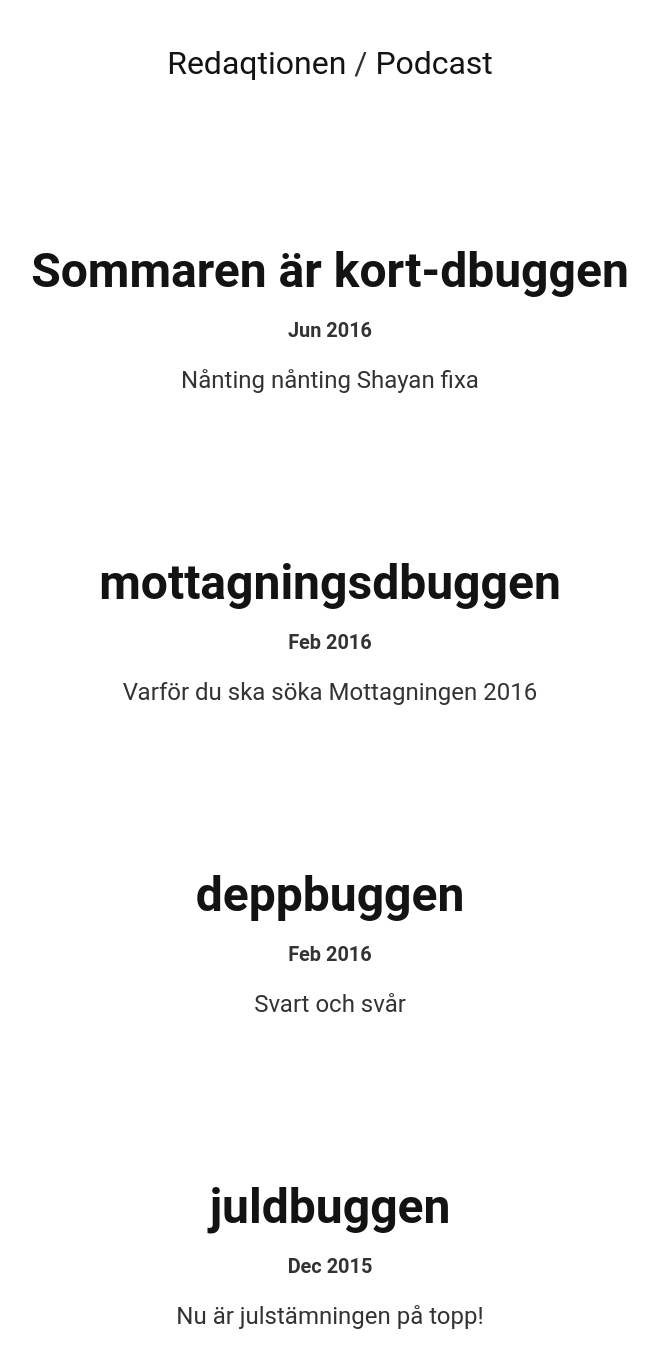
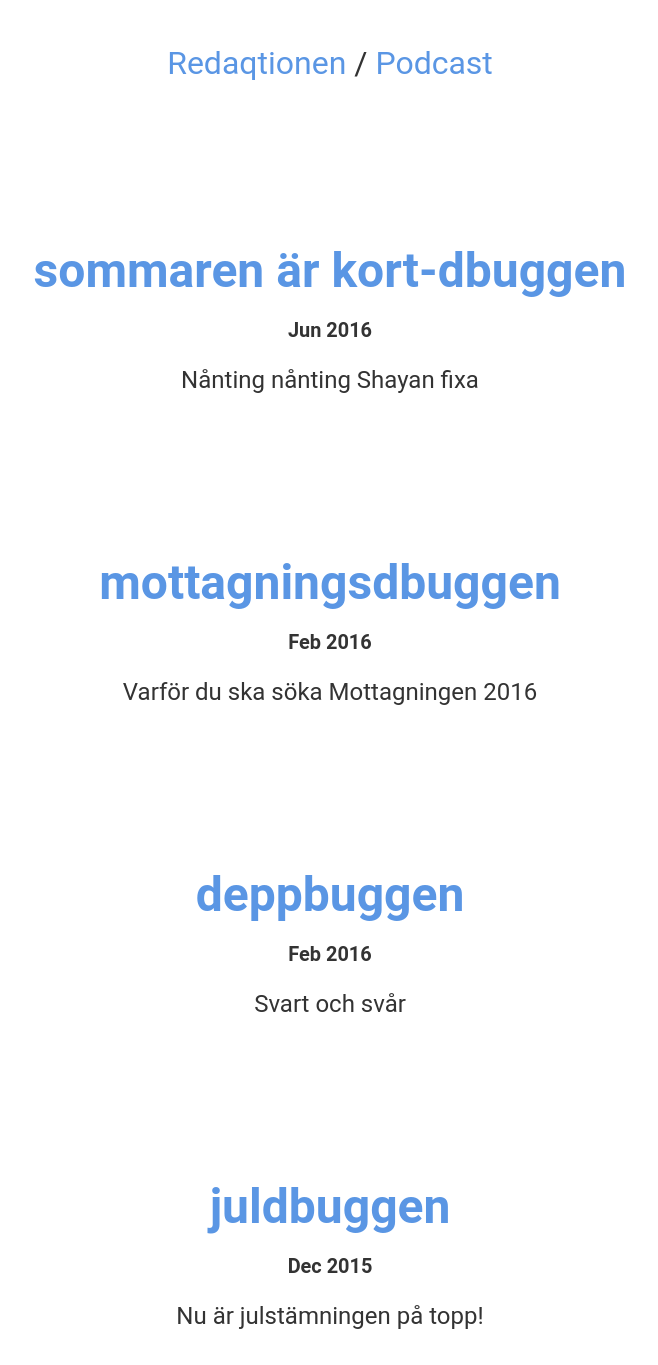
Before and after one commit to datasektionen/dbuggen, a Jekyll site: the page built from index.html, in a window 1280 px wide, cut to the strip 555-1920 px from the top of the page. Shown: the whole strip, without its empty margins (310-968 px from the left). Built offline with Jekyll 4.4.1, drawn with Linux system fonts in a browser that asks for light colours.

Commit message:
small theme fixes

```diff
--- a/_data/issues.yaml
+++ b/_data/issues.yaml
@@ -28,7 +28,7 @@
   description: Varför du ska söka Mottagningen 2016
   date: "Feb 2016"
 - number: 8
-  name: Sommaren är kort-dbuggen
+  name: sommaren är kort-dbuggen
   description: Nånting nånting Shayan fixa
   date: "Jun 2016"
 - name: dbuggens podcast
--- a/_sass/_issues.scss
+++ b/_sass/_issues.scss
@@ -37,7 +37,7 @@ $white: #fff;
   }
 }
 
-@include theme("issue-0", "pt-sans", $black, $white);
+@include theme("issue-0", "pt-sans", lighten(#1E62BA, 20%), $white);
 @include theme("issue-redaqtionen", "rooney-web", #F7E9AA, $black);
 @include theme("issue-podcast", "ff-tisa-sans-web-pro", #FF5268);
 @include theme("issue-99", "rooney-web", #008dec);
--- a/_sass/_layout.scss
+++ b/_sass/_layout.scss
@@ -70,7 +70,7 @@ article + article {
     }
   }
   .header-image {
-    background-position: center center;
+    background-position: center 70%;
     background-size: cover;
     background-repeat: no-repeat;
   }
--- a/index.html
+++ b/index.html
@@ -1,7 +1,7 @@
 ---
 layout: default
 category: 0
-img: "http://dbuggen.s3.amazonaws.com/shayans-macbook.jpg"
+img: "https://source.unsplash.com/KQvFT4xc-gQ"
 ---
 
 <main class="issue-list issue-0">
--- a/issues/8.html
+++ b/issues/8.html
@@ -1,7 +1,7 @@
 ---
 layout: issue
 category: 8
-title: Sommaren är kort-dbuggen
+title: sommaren är kort-dbuggen
 permalink: /issues/8/
 img: "https://images.unsplash.com/photo-1464059728276-d877187d61a9?ixlib=rb-0.3.5&q=80&fm=jpg&crop=entropy&s=fe1b1b9a3cf8d34599f78003e924a154"
 ---
```
